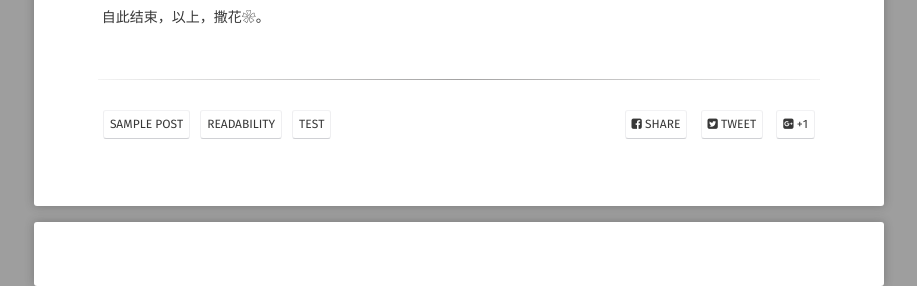
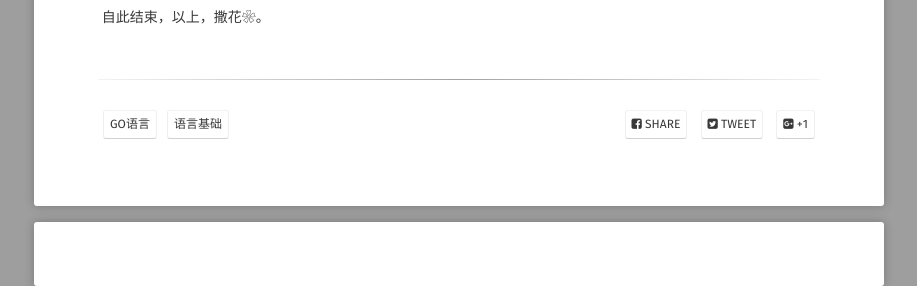
Before and after one commit to zhouningyin/zhouningyin.github.io, a Jekyll site: the page built from _posts/2021-09-11-go language-从零开始的Go语言生活（一）.md, in a window 1280 px wide and 900 px high, scrolled down 4904 px. Shown: the part 614-900 px from the top of the window, without its empty margins (181-1098 px from the left). Built offline with Jekyll 4.4.1, drawn with Linux system fonts in a browser that asks for light colours; some web fonts are replaced; a script that is not in the unit is left out; comment, search, counter and statistics services are not loaded.

Commit message:
Add files via upload

```diff
--- a/_posts/2021-09-11-go language-从零开始的Go语言生活（一）.md
+++ b/_posts/2021-09-11-go language-从零开始的Go语言生活（一）.md
@@ -2,8 +2,8 @@
 layout: post
 title: "从零开始的Go语言生活(一)"
 date: 2021-09-11
-excerpt: "A ton of text to test readability."
-tags: [sample post, readability, test]
+excerpt: "Go语言第一课"
+tags: [Go语言,语言基础]
 comments: true
 ---
 
```
